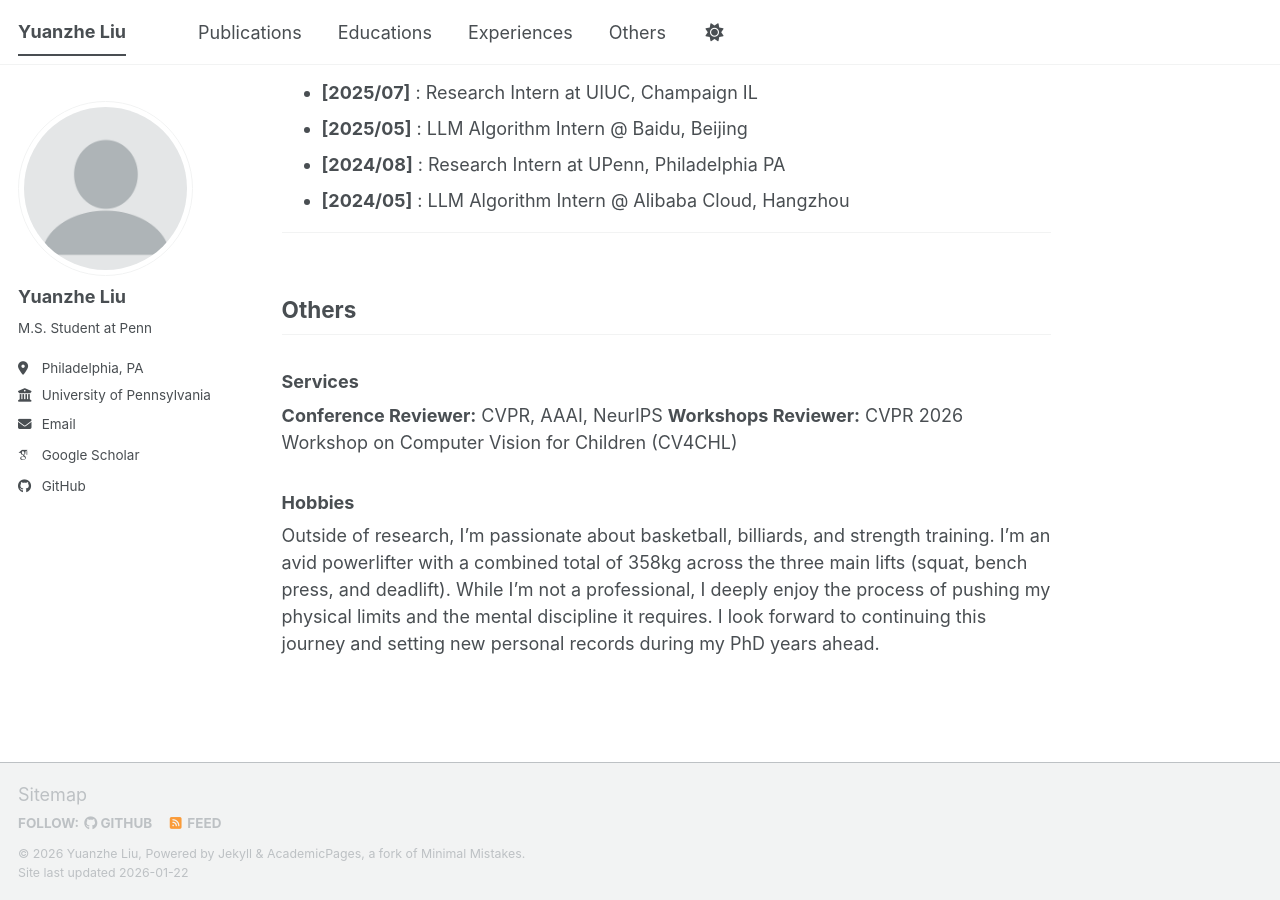
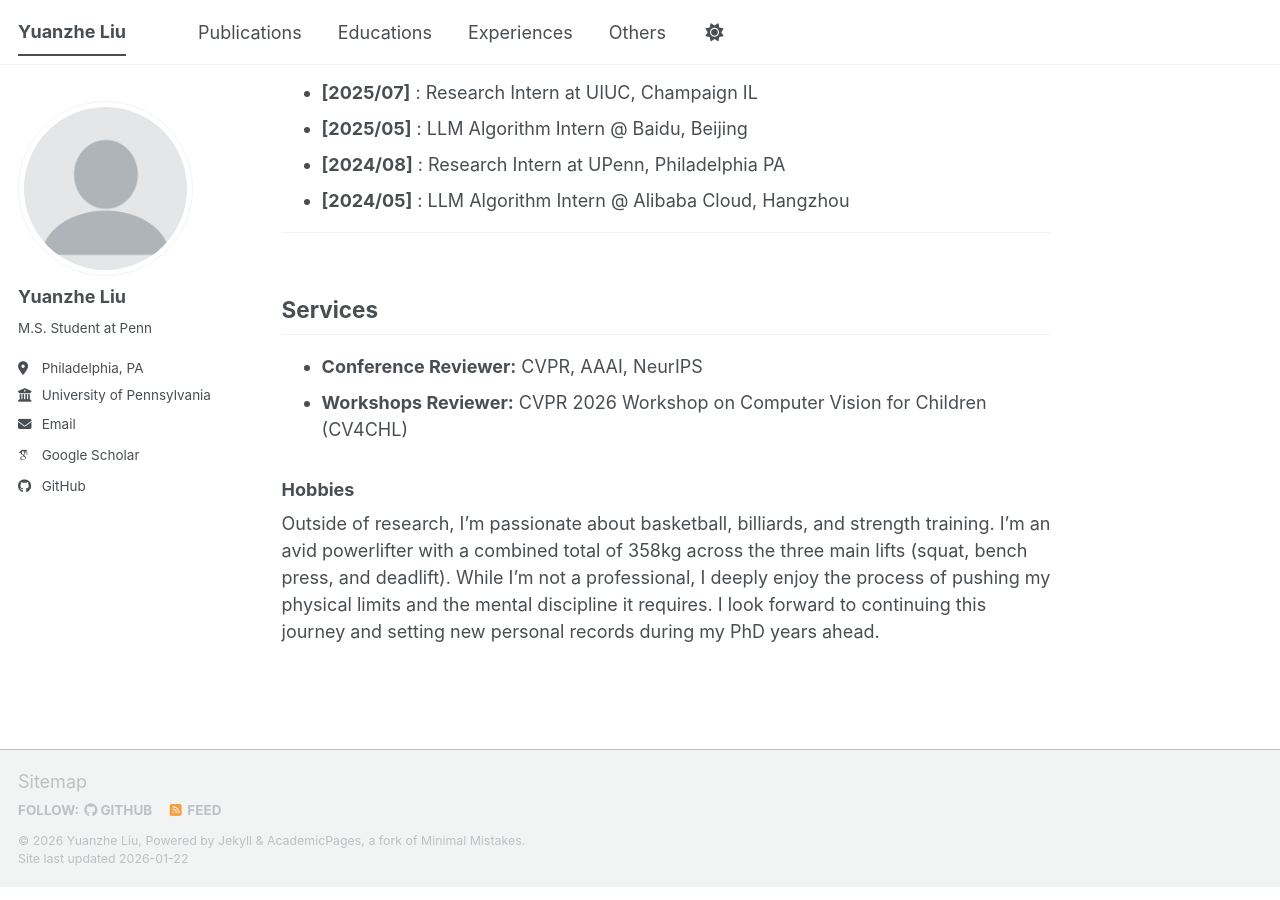
Before and after one commit to yuanzhel0903/yuanzhel0903.github.io, a Jekyll site: the page built from _pages/about.md, in a window 1280 px wide and 900 px high, scrolled down 1599 px. Built offline with Jekyll 4.4.1, drawn with Linux system fonts in a browser that asks for light colours; some web fonts are replaced; a script bundle is joined from its source files by our own code; library files that are not in the unit come from our copies.

Commit message:
Update about.md

```diff
--- a/_pages/about.md
+++ b/_pages/about.md
@@ -353,12 +353,10 @@ My research focuses on the capability of embodied agents and applying them for p
 
 <div id="others" class="page-section"></div>
 
-## Others
+## Services
 
-### Services
-
-**Conference Reviewer:** CVPR, AAAI, NeurIPS
-**Workshops Reviewer:** CVPR 2026 Workshop on Computer Vision for Children (CV4CHL)
+- **Conference Reviewer:** CVPR, AAAI, NeurIPS
+- **Workshops Reviewer:** CVPR 2026 Workshop on Computer Vision for Children (CV4CHL)
 
 ### Hobbies
 Outside of research, I'm passionate about basketball, billiards, and strength training. I'm an avid powerlifter with a combined total of 358kg across the three main lifts (squat, bench press, and deadlift). While I'm not a professional, I deeply enjoy the process of pushing my physical limits and the mental discipline it requires. I look forward to continuing this journey and setting new personal records during my PhD years ahead.
```
